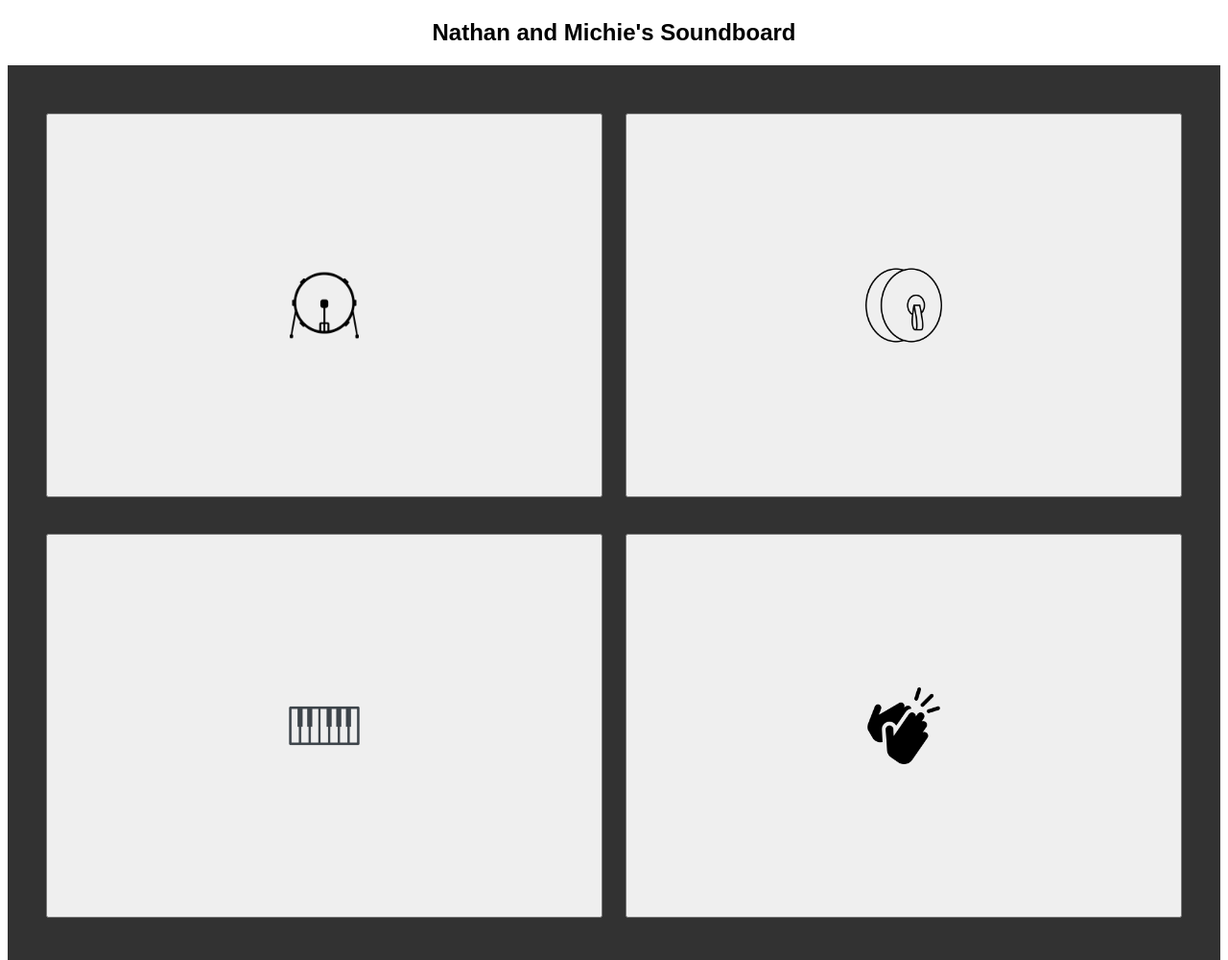
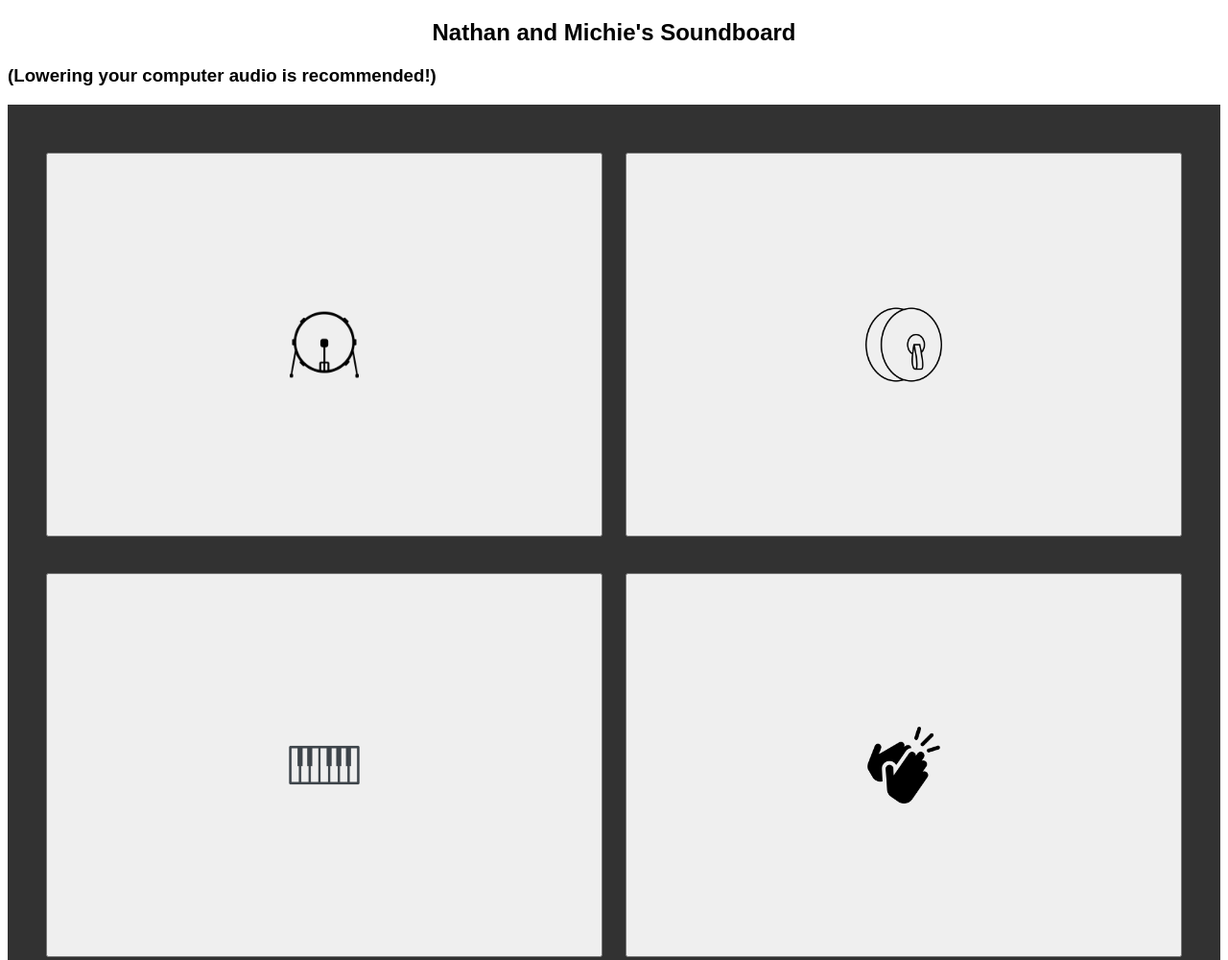
Before and after one commit to ns4185/ns4185.github.io, a plain HTML site: page button/index.html in a window 1280 px wide. Shown: the top 1000 px of the page at 96% size. Drawn offline with Linux system fonts and the light colour scheme.

Commit message:
extra message

```diff
--- a/button/index.html
+++ b/button/index.html
@@ -10,6 +10,7 @@
 
  <body>
   <h2>Nathan and Michie's Soundboard</h2>
+  <h3>(Lowering your computer audio is recommended!)</h3>
   <div class = "squares">
     <div>
         <button id ="theFirst"> <img src = "bassdrum.png" > </button>
```
